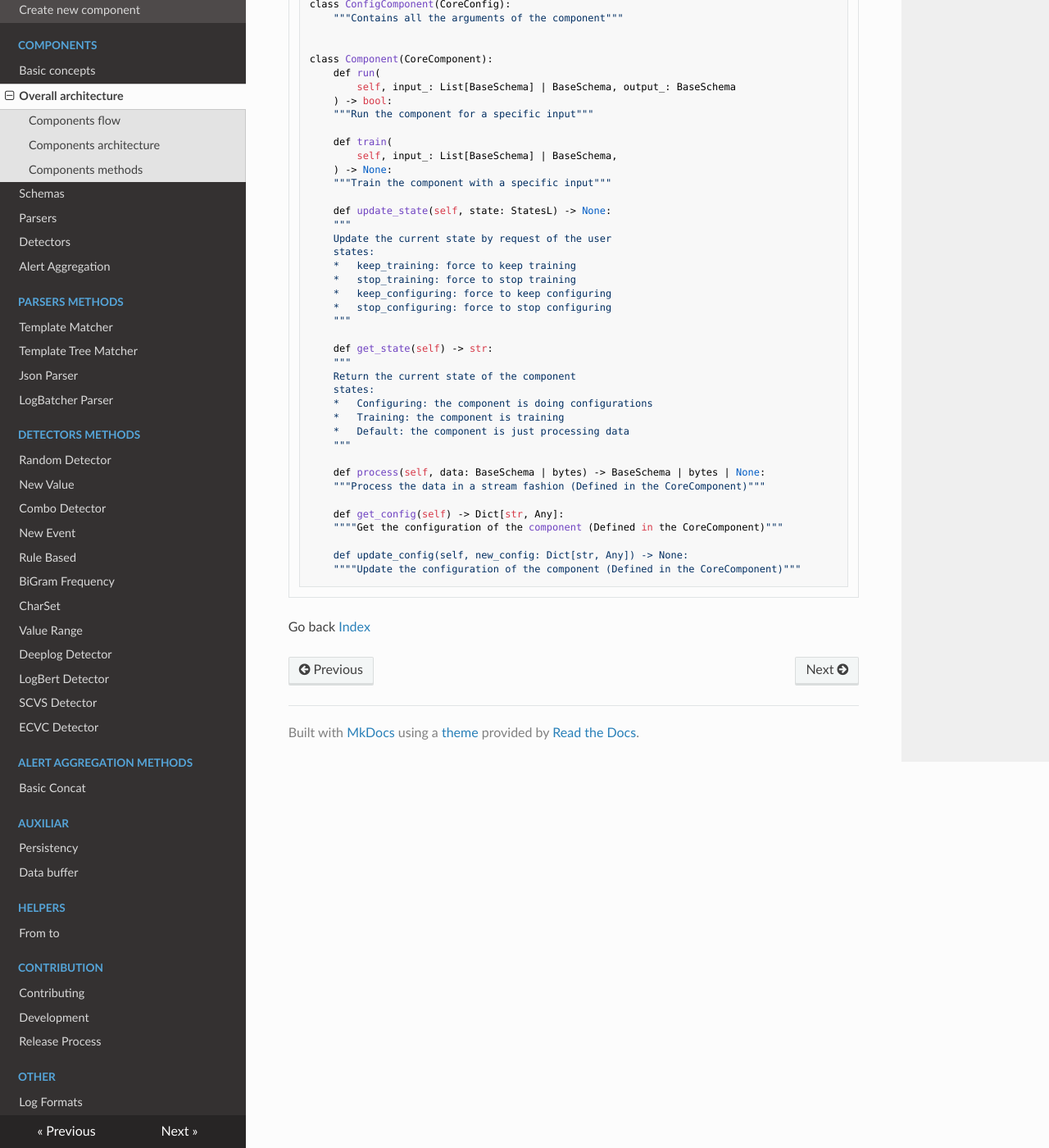
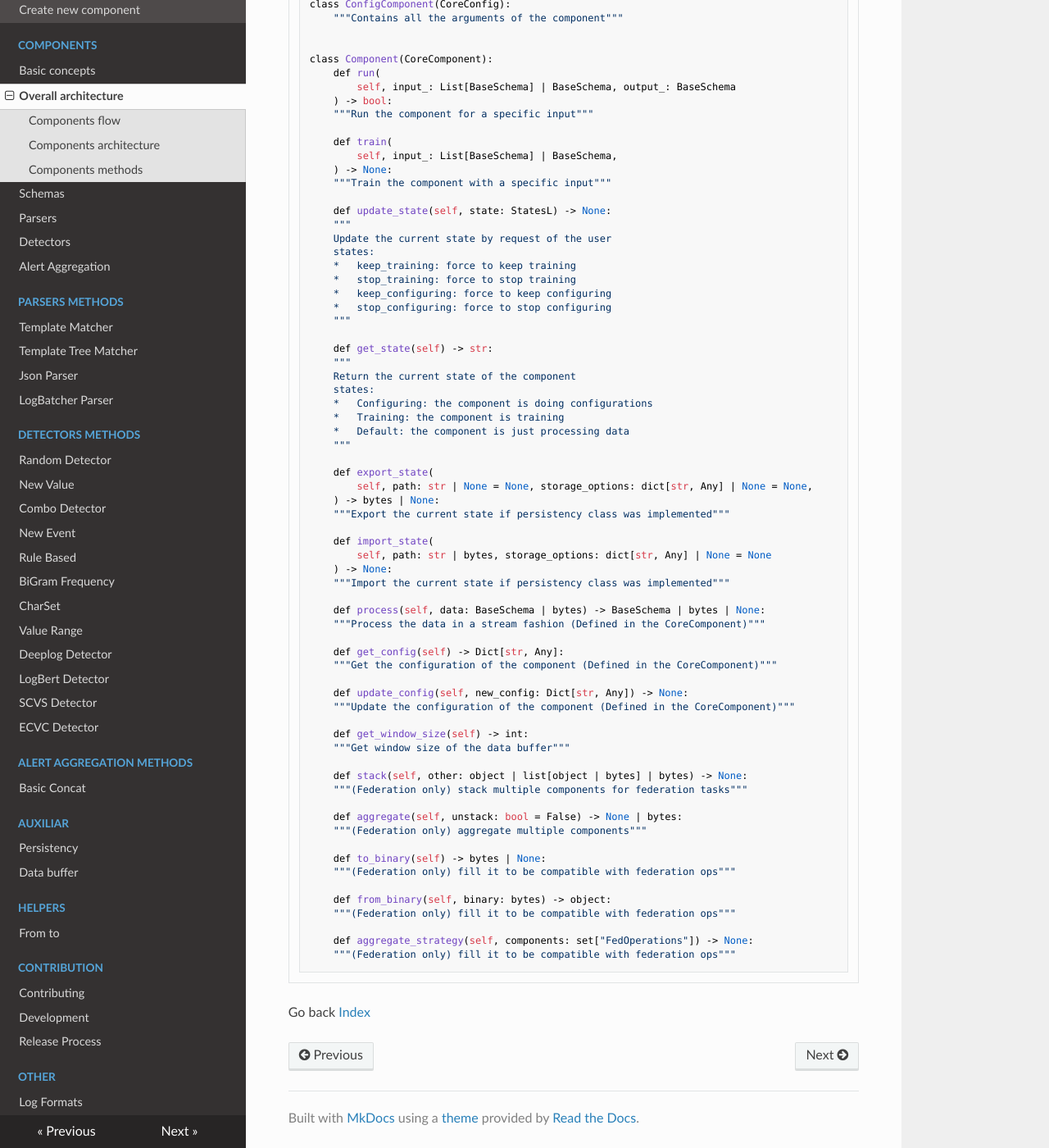
Before and after one commit to ait-detectmate/DetectMateLibrary, an MkDocs documentation site: the page built from docs/overall_architecture.md, in a window 1280 px wide and 1400 px high, scrolled down 1904 px. Shown: the whole window at 82% size. Built offline with MkDocs 1.6.1, drawn with Linux system fonts in a browser that asks for light colours; nearby versions of some CDN libraries.

Commit message:
update overall architecture

````diff
--- a/docs/overall_architecture.md
+++ b/docs/overall_architecture.md
@@ -70,14 +70,42 @@ class Component(CoreComponent):
     *   Default: the component is just processing data
     """
 
+    def export_state(
+        self, path: str | None = None, storage_options: dict[str, Any] | None = None,
+    ) -> bytes | None:
+    """Export the current state if persistency class was implemented"""
+
+    def import_state(
+        self, path: str | bytes, storage_options: dict[str, Any] | None = None
+    ) -> None:
+    """Import the current state if persistency class was implemented"""
+
     def process(self, data: BaseSchema | bytes) -> BaseSchema | bytes | None:
     """Process the data in a stream fashion (Defined in the CoreComponent)"""
 
     def get_config(self) -> Dict[str, Any]:
-    """"Get the configuration of the component (Defined in the CoreComponent)"""
+    """Get the configuration of the component (Defined in the CoreComponent)"""
 
     def update_config(self, new_config: Dict[str, Any]) -> None:
-    """"Update the configuration of the component (Defined in the CoreComponent)"""
+    """Update the configuration of the component (Defined in the CoreComponent)"""
+
+    def get_window_size(self) -> int:
+    """Get window size of the data buffer"""
+
+    def stack(self, other: object | list[object | bytes] | bytes) -> None:
+    """(Federation only) stack multiple components for federation tasks"""
+
+    def aggregate(self, unstack: bool = False) -> None | bytes:
+    """(Federation only) aggregate multiple components"""
+
+    def to_binary(self) -> bytes | None:
+    """(Federation only) fill it to be compatible with federation ops"""
+
+    def from_binary(self, binary: bytes) -> object:
+    """(Federation only) fill it to be compatible with federation ops"""
+
+    def aggregate_strategy(self, components: set["FedOperations"]) -> None:
+    """(Federation only) fill it to be compatible with federation ops"""
 ```
 
 Go back [Index](index.md)
````
